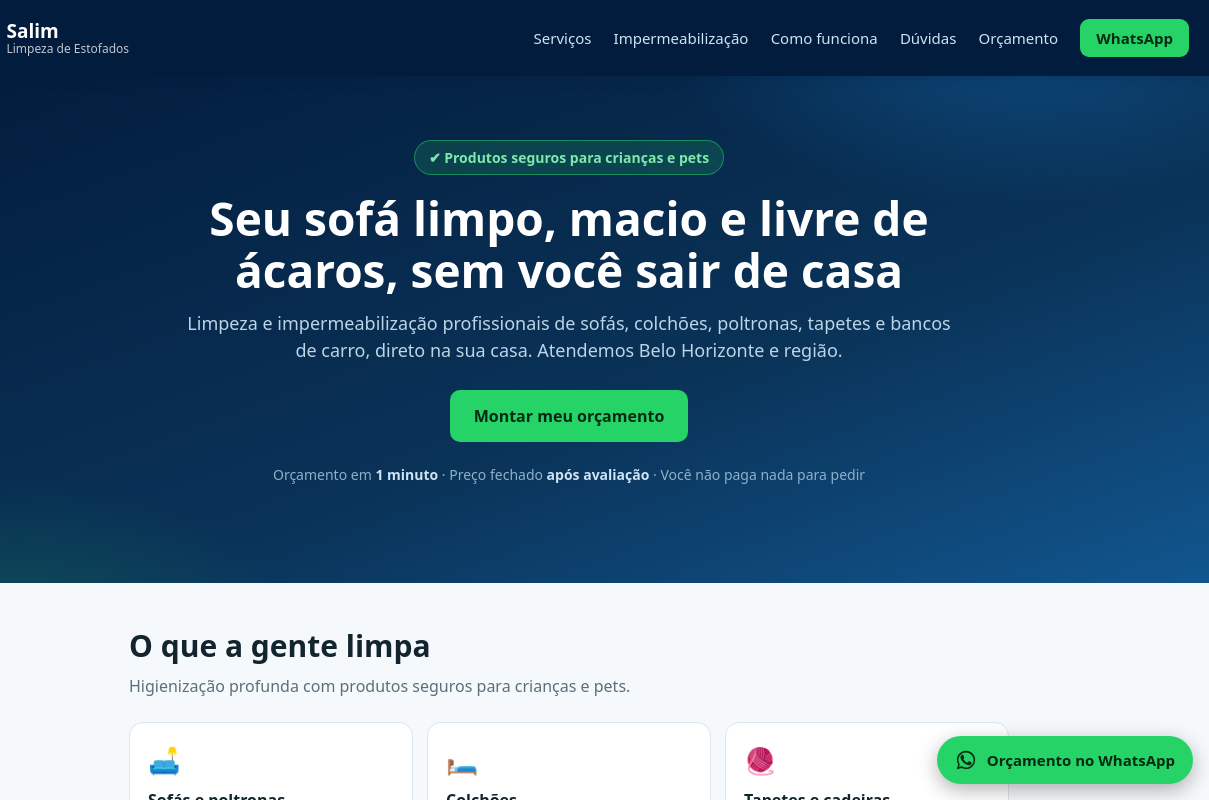
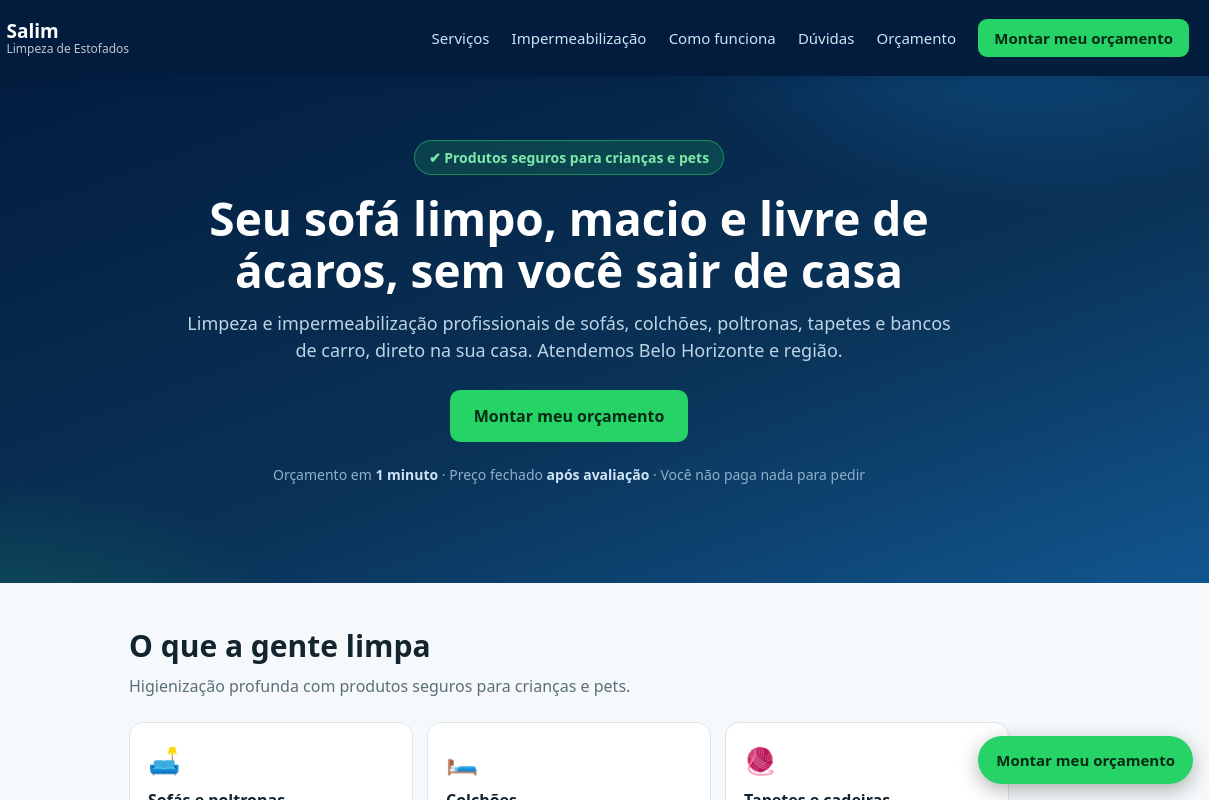
Before and after one commit to tavaresalimpm/salimestofados, a plain HTML site: page index.html in a window 1280 px wide. Shown: the top 800 px of the page, 71-1280 px from the left. Drawn offline with Linux system fonts and the light colour scheme.

Commit message:
Atualiza botões para o simulador de orçamento

```diff
--- a/index.html
+++ b/index.html
@@ -6,7 +6,7 @@
 <title>Salim Limpeza de Estofados | Limpeza e impermeabilização de sofás sem sair de casa - BH e região</title>
 <meta name="description" content="Limpeza e impermeabilização profissionais de sofás, colchões, poltronas, tapetes e bancos de carro, direto na sua casa em Belo Horizonte e região. Produtos seguros para crianças e pets. Monte seu orçamento em 1 minuto e receba pelo WhatsApp.">
 <meta property="og:title" content="Salim Estofados - Limpeza e Impermeabilização de Estofados em BH e região">
-<meta property="og:description" content="Limpeza e impermeabilização de sofás, colchões e estofados na sua casa, em BH e região. Peça seu orçamento pelo WhatsApp: (31) 99302-7924.">
+<meta property="og:description" content="Monte seu orçamento pelo simulador e receba pelo WhatsApp: (31) 99302-7924.">
 <meta property="og:type" content="website">
 <meta property="og:url" content="https://tavaresalimpm.github.io/salimestofados/">
 <meta property="og:site_name" content="Salim Estofados">
@@ -19,7 +19,7 @@
 <meta property="og:image:alt" content="Salim Limpeza de Estofados - Belo Horizonte e região - WhatsApp (31) 99302-7924">
 <meta name="twitter:card" content="summary_large_image">
 <meta name="twitter:title" content="Salim Estofados - Limpeza de Estofados em BH e região">
-<meta name="twitter:description" content="Limpeza de sofás, colchões e estofados na sua casa, em BH e região. Peça seu orçamento pelo WhatsApp: (31) 99302-7924.">
+<meta name="twitter:description" content="Monte seu orçamento pelo simulador e receba pelo WhatsApp: (31) 99302-7924.">
 <meta name="twitter:image" content="https://tavaresalimpm.github.io/salimestofados/og-image.png">
 <meta name="twitter:image:alt" content="Logotipo Salim Limpeza de Estofados e contato">
 <meta name="theme-color" content="#021c3d">
@@ -139,7 +139,7 @@ footer b{color:#cfe3f5}
     <a href="#como-funciona">Como funciona</a>
     <a href="#duvidas">Dúvidas</a>
     <a href="#orcamento">Orçamento</a>
-    <a class="btn-nav" href="https://wa.me/5531993027924?text=Ol%C3%A1!%20Quero%20um%20or%C3%A7amento%20de%20limpeza%20de%20estofados." target="_blank" rel="noopener">WhatsApp</a>
+    <a class="btn-nav" href="#orcamento">Montar meu orçamento</a>
   </nav>
 </header>
 
@@ -263,7 +263,7 @@ footer b{color:#cfe3f5}
     <details><summary>Vocês atendem em casa?</summary><p>Sim. Toda a limpeza é feita no seu endereço, em Belo Horizonte e região. Você não precisa levar o estofado a lugar nenhum.</p></details>
     <details><summary>Os produtos são seguros para crianças e pets?</summary><p>Sim. Trabalhamos com produtos seguros para crianças e animais de estimação.</p></details>
     <details><summary>Quanto custa?</summary><p>Monte seu orçamento acima e veja a estimativa na hora. Os valores são aproximados: o preço final é confirmado após a avaliação, sem compromisso.</p></details>
-    <details><summary>Como peço orçamento?</summary><p>Pelo simulador acima ou direto no WhatsApp (31) 99302-7924. Responder é rapidinho.</p></details>
+    <details><summary>Como peço orçamento?</summary><p>Pelo simulador acima. Ao enviar, seu pedido chega pelo WhatsApp (31) 99302-7924. Responder é rapidinho.</p></details>
     <details><summary>O que é impermeabilização?</summary><p>É a aplicação de um protetor que cria uma camada invisível no tecido: líquidos e sujeira não penetram e a limpeza do dia a dia fica muito mais fácil. Pode ser feita sozinha, com o estofado limpo e seco, ou junto com a limpeza, com desconto. Veja os valores na seção Impermeabilização.</p></details>
   </div>
 </section>
@@ -271,8 +271,8 @@ footer b{color:#cfe3f5}
 <section>
   <div class="bandeira">
     <h2>Pronto para renovar seus estofados?</h2>
-    <p>Monte seu orçamento em 1 minuto ou chame direto no WhatsApp. Atendemos Belo Horizonte e região.</p>
-    <a class="btn btn-wa" href="https://wa.me/5531993027924?text=Ol%C3%A1!%20Quero%20um%20or%C3%A7amento%20de%20limpeza%20de%20estofados." target="_blank" rel="noopener">Chamar no WhatsApp</a>
+    <p>Monte seu orçamento em 1 minuto pelo simulador. Atendemos Belo Horizonte e região.</p>
+    <a class="btn btn-wa" href="#orcamento">Montar meu orçamento</a>
   </div>
 </section>
 
@@ -296,10 +296,7 @@ Exemplo pronto — basta colocar os arquivos (ex.: foto1.jpg, foto2.jpg) na past
   WhatsApp: (31) 99302-7924
 </footer>
 
-<a class="fab" href="https://wa.me/5531993027924?text=Ol%C3%A1!%20Quero%20um%20or%C3%A7amento%20de%20limpeza%20de%20estofados." target="_blank" rel="noopener" aria-label="Conversar no WhatsApp">
-  <svg width="22" height="22" viewBox="0 0 24 24" fill="currentColor"><path d="M17.5 14.4c-.3-.15-1.76-.87-2.03-.97-.27-.1-.47-.15-.67.15-.2.3-.77.97-.94 1.17-.17.2-.35.22-.65.07-.3-.15-1.26-.46-2.4-1.48-.89-.79-1.49-1.77-1.66-2.07-.17-.3-.02-.46.13-.61.13-.13.3-.35.45-.52.15-.17.2-.3.3-.5.1-.2.05-.37-.02-.52-.07-.15-.67-1.62-.92-2.22-.24-.58-.49-.5-.67-.51h-.57c-.2 0-.52.07-.8.37-.27.3-1.04 1.02-1.04 2.5 0 1.47 1.07 2.9 1.22 3.1.15.2 2.1 3.2 5.1 4.49.71.31 1.27.49 1.7.63.72.23 1.37.2 1.88.12.57-.09 1.76-.72 2.01-1.42.25-.7.25-1.3.17-1.42-.07-.12-.27-.2-.57-.35zM12.04 2C6.56 2 2.1 6.45 2.1 11.93c0 1.75.46 3.46 1.33 4.97L2 22l5.24-1.37c1.46.8 3.1 1.22 4.8 1.22 5.47 0 9.93-4.46 9.93-9.93C21.97 6.45 17.51 2 12.04 2zm0 18.15c-1.5 0-2.96-.4-4.24-1.16l-.3-.18-3.11.82.83-3.03-.2-.31a8.2 8.2 0 0 1-1.26-4.36c0-4.54 3.7-8.23 8.24-8.23 4.54 0 8.23 3.7 8.23 8.23 0 4.54-3.69 8.22-8.19 8.22z"/></svg>
-  <span>Orçamento no WhatsApp</span>
-</a>
+<a class="fab" href="#orcamento" aria-label="Montar meu orçamento">Montar meu orçamento</a>
 
 <script>
 const WHATSAPP = "5531993027924"; // número com DDI (55) e DDD (31)
```
